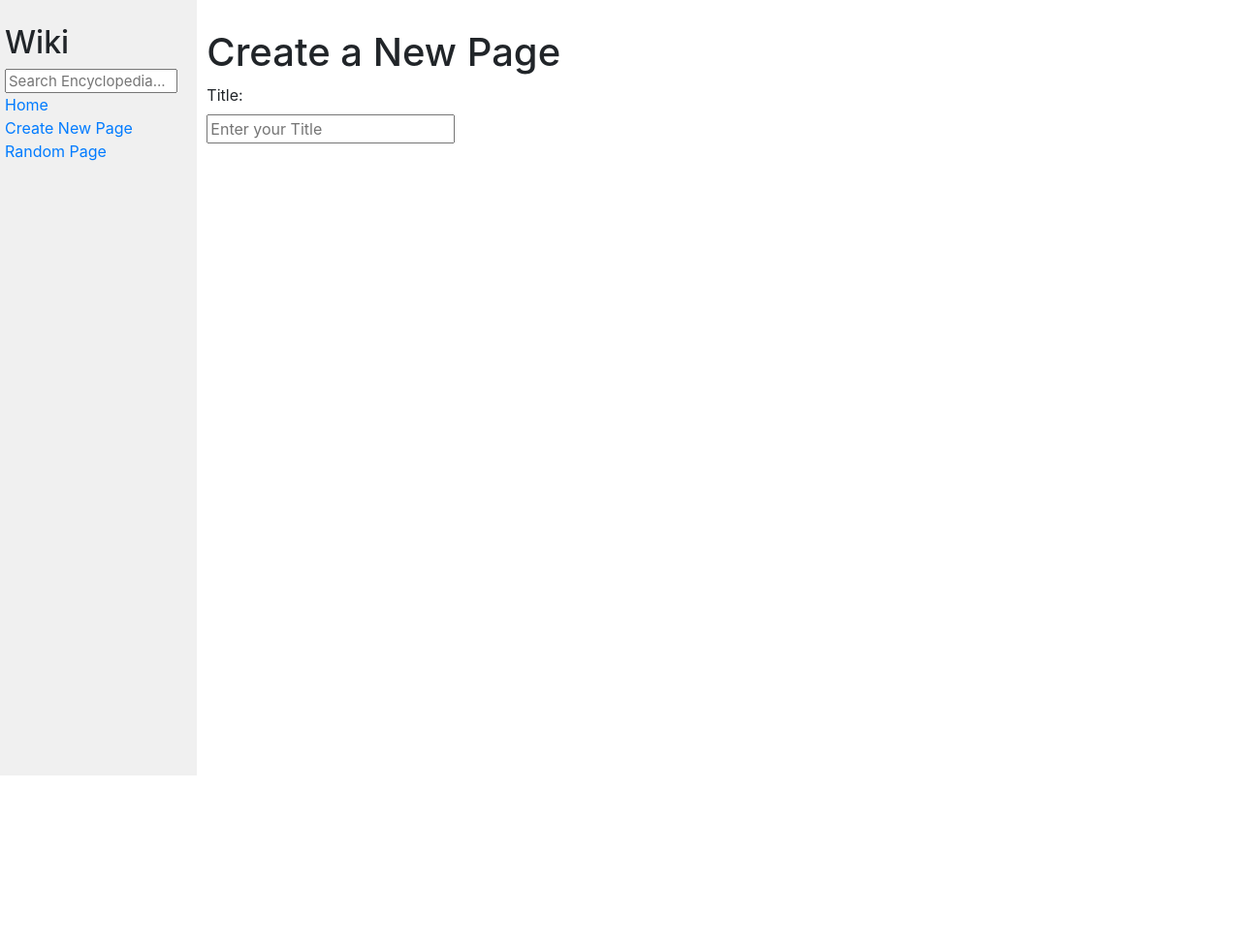
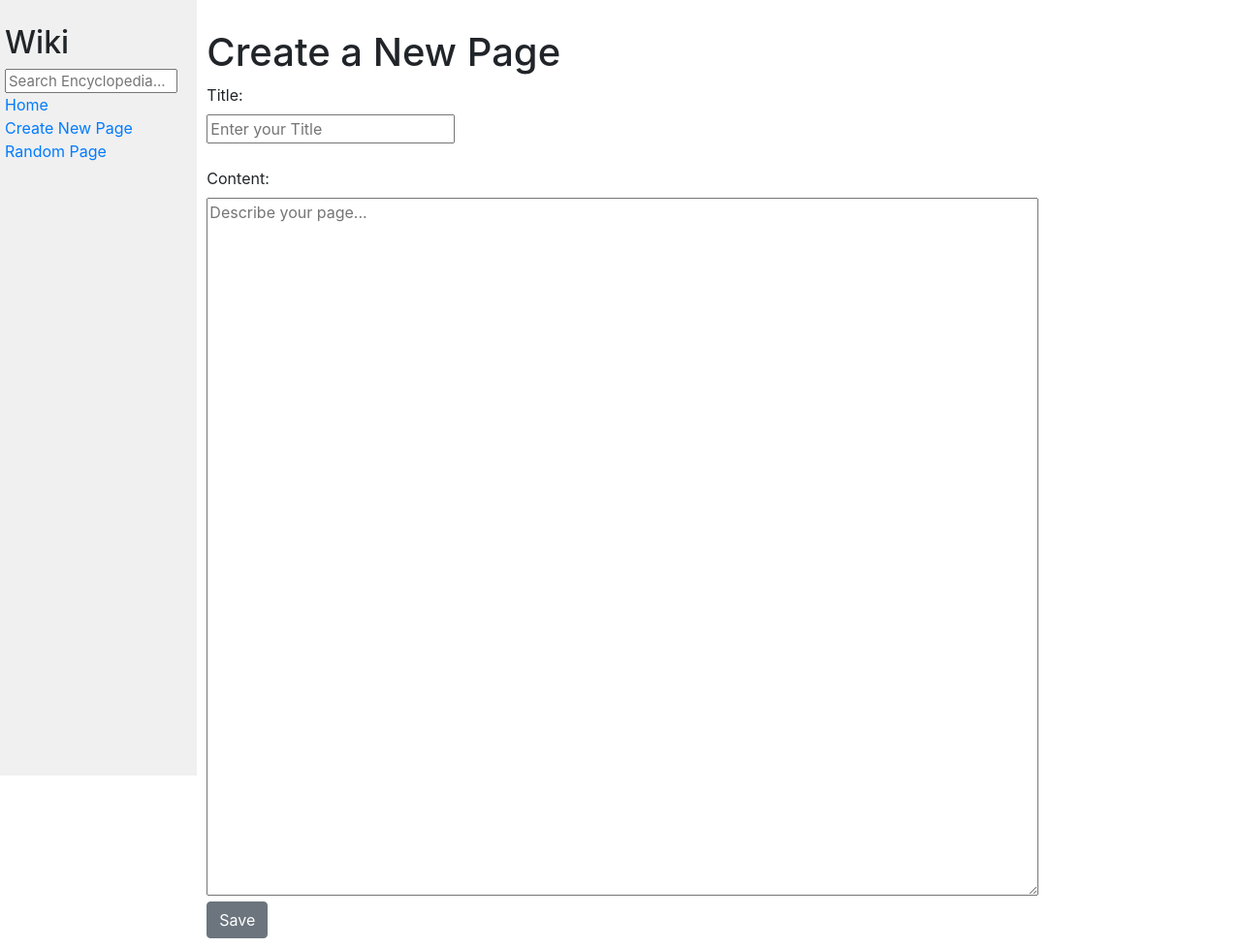
Before and after one commit to lucas-jacinto/project-1, a Django app: page /newEntry/ in a window 1280 px wide. Shown: the whole page at 97% size. Before the commit the page ends 800 px from the top, so only its background shows below. Run offline with Django 3.2, Linux system fonts and the light colour scheme; some libraries are stand-ins or nearby versions.

Commit message:
add changes

```diff
--- a/encyclopedia/templates/encyclopedia/newEntry.html
+++ b/encyclopedia/templates/encyclopedia/newEntry.html
@@ -8,7 +8,12 @@
    <h1>Create a New Page</h1>
    <label>Title:</label>
     <form action="{% url 'newEntry' %}" method="POST">
-    <input type="text" placeholder="Enter your Title"name="title"/>
+        {% csrf_token %}
+    <input type="text" placeholder="Enter your Title"name="title"/><br/><br/>
+
+    <label>Content:</label><br/>
+    <textarea  name="textarea" placeholder="Describe your page..."></textarea><br/>
+    <input type="submit" value="Save" class="btn btn-secondary">
     </form>
 
 {% endblock %}
--- a/encyclopedia/templates/encyclopedia/noExistEntry.html
+++ b/encyclopedia/templates/encyclopedia/noExistEntry.html
@@ -5,6 +5,6 @@
 {% endblock %}
 
 {% block body %}
-    <h1> This Page Does not exist! </h1>
-    <p>Try using a different one</p>
+    <h1 class="alert alert-danger">Error! </h1>
+    <p>{{ messageError }}</p>
 {% endblock %}
--- a/encyclopedia/urls.py
+++ b/encyclopedia/urls.py
@@ -4,7 +4,7 @@ from . import views
 
 urlpatterns = [
     path("", views.index, name="index"),
-    path("wiki/<str:entry>", views.entry, name="entry"),
+    path("wiki/<str:title>", views.entry, name="entry"),
     path("search/", views.search, name="search"),
     path("random/", views.random, name="random"),
     path("newEntry/", views.newEntry, name="newEntry"),
--- a/encyclopedia/views.py
+++ b/encyclopedia/views.py
@@ -4,28 +4,29 @@ from django.urls import reverse
 from . import util
 import markdown
 import secrets
-from django import forms
-from django.contrib.auth.decorators import login_required
 
 
-def converterMarkdownToHtml(entry):
-    contents = util.get_entry(entry)
+
+
+def converterMarkdownToHtml(title):
+    content = util.get_entry(title)
     markdowner = markdown.Markdown()
-    if contents == None:
+    if content == None:
         return None
     else:
-        return markdowner.convert(contents)
+        return markdowner.convert(content)
 
 def index(request):
     return render(request, "encyclopedia/index.html", {
         "entries": util.list_entries()
     })
 
-def entry(request, entry):
-    contentsHtml = converterMarkdownToHtml(entry)
+def entry(request, title):
+    contentsHtml = converterMarkdownToHtml(title)
     if contentsHtml == None:
         return render(request, "encyclopedia/noExistEntry.html",{
-            "entryTitle": entry
+            "entryTitle": title,
+            "messageError": "This Page Does not Exist!"
         })
     else:
         return render(request, "encyclopedia/entry.html", {
@@ -36,7 +37,7 @@ def entry(request, entry):
 def search(request):
     value = request.GET.get("q",'')
     if(util.get_entry(value) is not None):
-        return HttpResponseRedirect(reverse("entry", kwargs={'entry': value }))
+        return HttpResponseRedirect(reverse("entry", kwargs={'title': value }))
     else:
         StringEntries = []
         for entry in util.list_entries():
@@ -53,13 +54,29 @@ def search(request):
 def random(request):
     entries = util.list_entries()
     randomEntries = secrets.choice(entries)
-    return HttpResponseRedirect(reverse("entry", kwargs={'entry':randomEntries}))
+    return HttpResponseRedirect(reverse("entry", kwargs={'title':randomEntries}))
 
 
 
 def newEntry(request):
     if request.method == "GET":
        return render(request, "encyclopedia/newEntry.html")
+    else:
+        title = request.POST['title']
+        content = request.POST.get('content', False)
+        existingTitle = util.get_entry(title)
+        if existingTitle is not None:
+            return render(request, "encyclopedia/noExistEntry.html", {
+                "messageError": "This Page Already Exist."
+            })
+        else:
+            util.save_entry(title, content)
+            contentHtml = converterMarkdownToHtml(title)
+            return render(request, "encyclopedia/entry.html",{
+                "title" : title,
+                "content": contentHtml
+            })
 
-def edit(request, entry):
+
+def edit(request, title):
     return render(request, "encyclopedia/edit.html")
```
